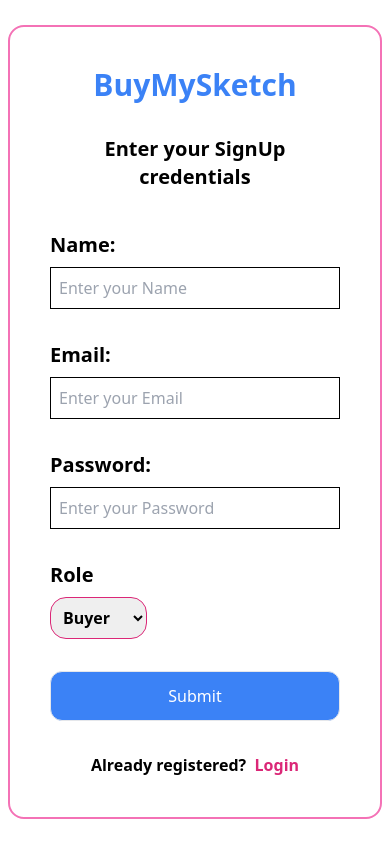
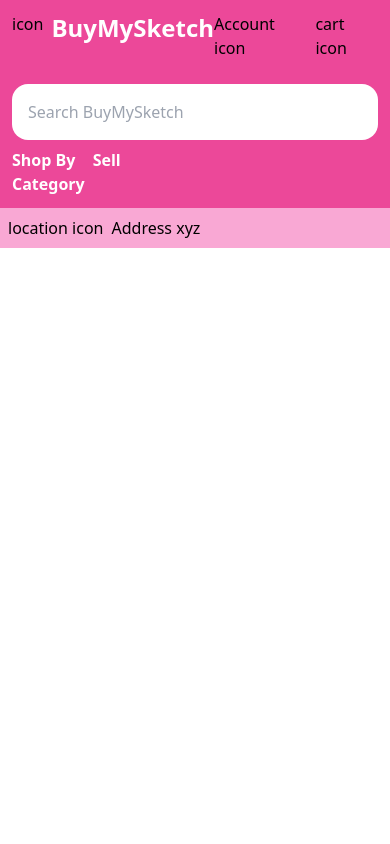
Before and after one commit to Hephzibah7/BuyMySketch, a React (Create React App) app in the folder frontend/: page / in a window 390 px wide. Built offline with nearby package versions, Linux system fonts and the light colour scheme.

Commit message:
feat:Added responsive Navbar

```diff
--- a/frontend/src/App.tsx
+++ b/frontend/src/App.tsx
@@ -3,10 +3,11 @@
 import './App.css';
 import Login from './authentication/Login';
 import SignUp from './authentication/Signup';
+import Product from './component/Product';
 function App() {
   return (
     <div className="App">
-     <SignUp/>
+     <Product/>
     </div>
   );
 }
--- /dev/null
+++ b/frontend/src/component/Navbar.tsx
@@ -0,0 +1,79 @@
+import React from 'react'
+
+const Navbar = () => {
+  return (
+    <div>
+        <div className='md:hidden'>
+        <div className='w-full p-3 h-contain bg-pink-500'>
+      <div className='flex flex-col gap-2'>
+        <div className='flex justify-between'>
+            <div className='flex gap-2'>
+                <div>icon</div>
+                <div className='font-bold text-white text-2xl'>BuyMySketch</div>
+            </div>
+            <div className='flex gap-2'>
+                <div>Account icon</div>
+                <div>cart icon</div>
+            </div>
+        </div>
+        <div className='mt-4'>
+            <input className='w-full p-4 rounded-2xl' placeholder='Search BuyMySketch'/>
+        </div>
+        <div className='flex justify-start gap-2 font-bold text-white'>
+            <div>Shop By <br></br>Category</div>
+            <div>Sell</div>
+        </div>
+
+      </div>
+
+    </div>
+    <div className='bg-pink-300 h-contain w-full p-2 flex gap-2'>
+        <div>location icon</div>
+        <div>
+            Address xyz
+        </div>
+    </div>
+    </div>
+    <div className="hidden md:flex">
+        <div className='w-full h-contain bg-pink-500 p-3 text-white font-bold flex gap-4'>
+            <div className='text-2xl'>
+                BuyMySketch
+            </div>
+            <div>
+                <div>
+                    Deliever to username
+                </div>
+                <div className='flex gap-1'>
+                <div>location icon</div>
+                <div>Address xyz</div>
+            </div>
+            </div>
+            <div className='grow'>
+                <input className='w-full p-3 rounded-xl' placeholder='Search'/>
+            </div>
+            <div className='font-bold text-2xl'>
+                Sell
+            </div>
+            <div>
+                <div className='flex flex-col'>
+                    <div>Hello username</div>
+                    <div>
+                        Accounts and Details
+                    </div>
+                </div>
+            </div>
+            <div>
+                Returns & <br></br> Orders
+            </div>
+            <div>
+                <div>cart icon</div>
+                <div>Cart</div>
+            </div>
+
+        </div>
+    </div>
+    </div>
+  )
+}
+
+export default Navbar;
--- /dev/null
+++ b/frontend/src/component/Product.tsx
@@ -0,0 +1,14 @@
+import React from 'react'
+import Navbar from './Navbar'
+const Product = () => {
+  return (
+    <div>
+      <div className='w-full'>
+        <Navbar/>
+      </div>
+
+    </div>
+  )
+}
+
+export default Product;
--- a/frontend/src/component/hello.tsx
+++ /dev/null
@@ -1,11 +0,0 @@
-import React from 'react'
-
-const hello = () => {
-  return (
-    <div>
-
-    </div>
-  )
-}
-
-export default hello
```
